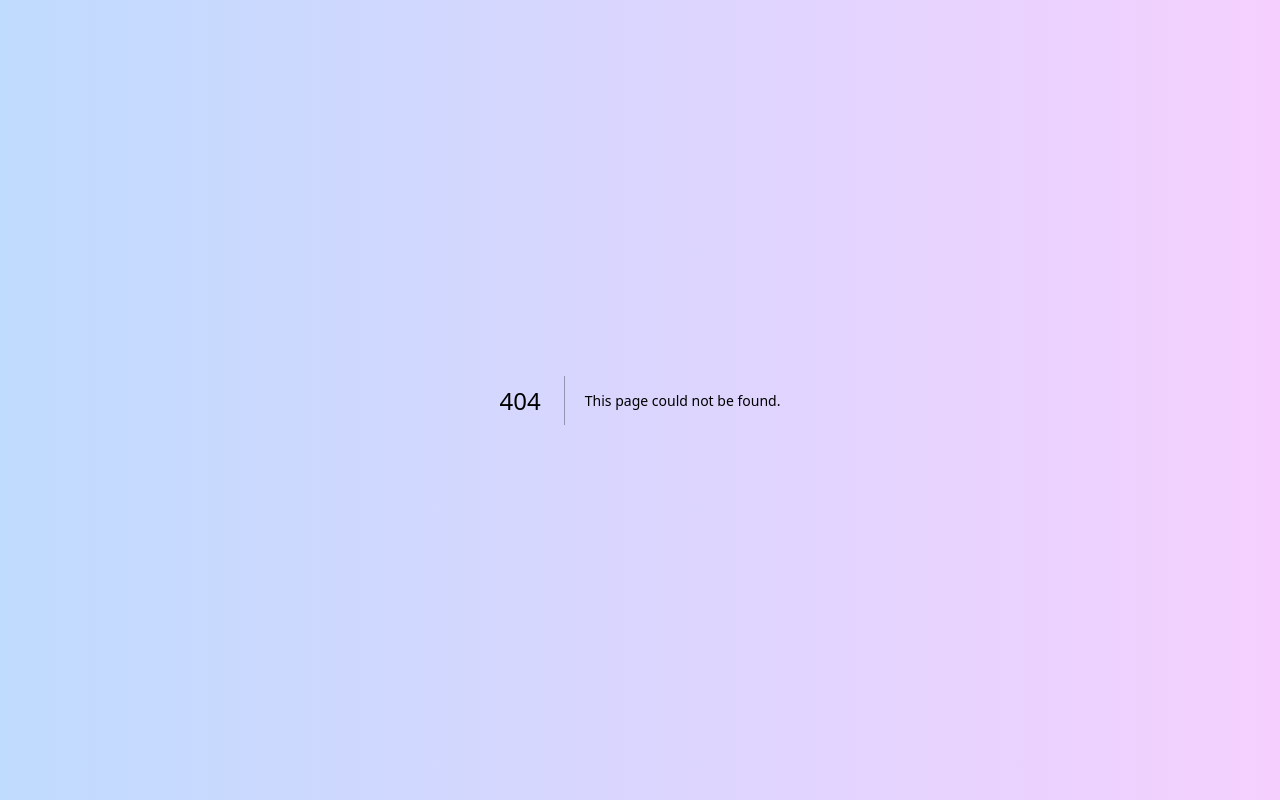
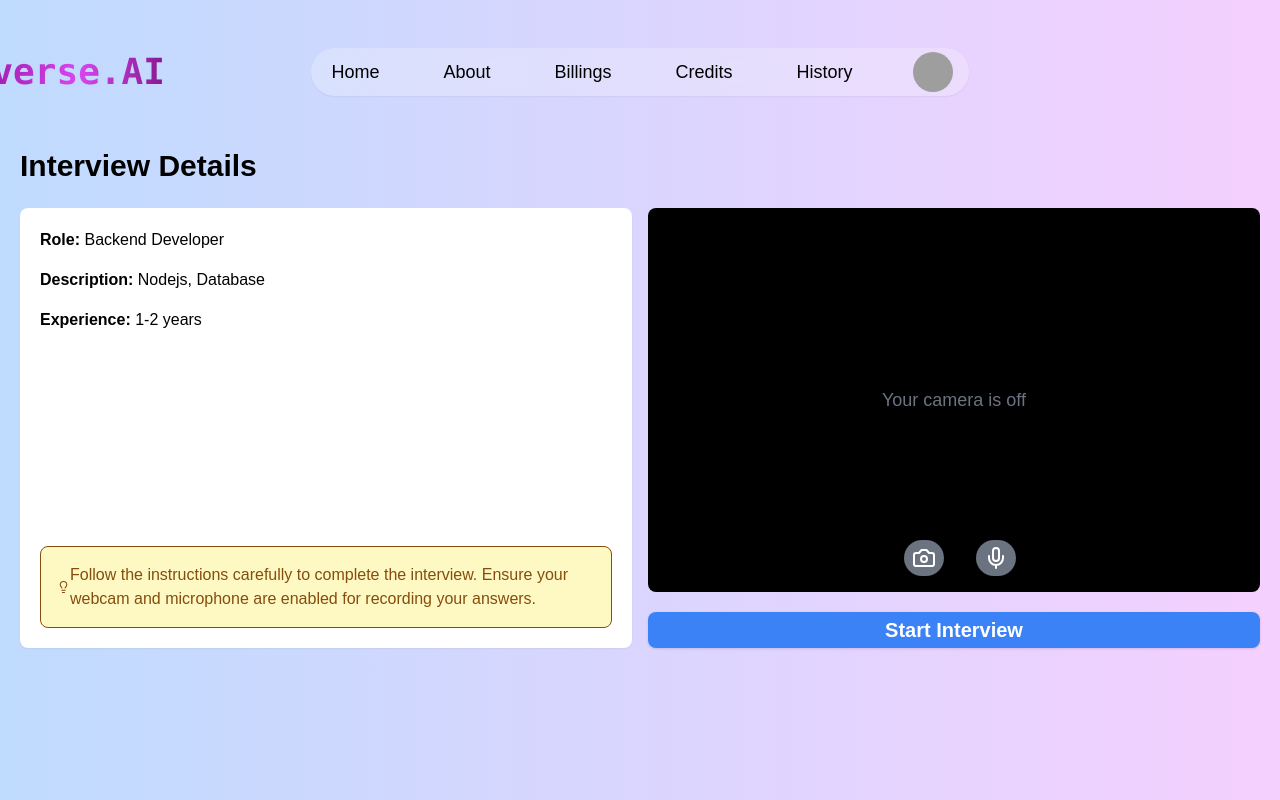
Before and after one commit to chandan-chaudhary/verse-ai, a Next.js app: page /dashboard/interview/1 in a window 1280 px wide. Before the commit this address had no page. Built offline with nearby package versions, Linux system fonts and the light colour scheme; no server answers; sample sign-in values are in the browser's storage; grey boxes are pictures that could not be loaded.

Commit message:
fixed build issue

```diff
--- a/package.json
+++ b/package.json
@@ -17,7 +17,7 @@
     "@langchain/core": "^0.3.36",
     "@prisma/client": "^6.0.1",
     "@radix-ui/react-avatar": "^1.1.1",
-    "@radix-ui/react-dialog": "^1.1.2",
+    "@radix-ui/react-dialog": "^1.1.6",
     "@radix-ui/react-icons": "^1.3.0",
     "@radix-ui/react-label": "^2.1.1",
     "@radix-ui/react-menubar": "^1.1.2",
--- /dev/null
+++ b/src/app/dashboard/interview/[interviewId]/page.tsx
@@ -0,0 +1,81 @@
+'use client';
+
+import React, { useState, useEffect } from 'react';
+import axios from 'axios';
+import { useRouter, useSearchParams } from 'next/navigation';
+import { Button } from '@/components/ui/button';
+import UserMediaControl from '../_components/UserMediaControl';
+import { Lightbulb } from 'lucide-react';
+
+type Interview = {
+    id: string;
+    role: string;
+    description: string;
+    experience: string;
+};
+
+const Page = () => {
+    const router = useRouter();
+    const searchParams = useSearchParams();
+    const interviewId = searchParams.get('interviewId');
+    const [interview, setInterview] = useState<Interview | null>(null);
+    const [loading, setLoading] = useState<boolean>(false);
+    useEffect(() => {
+        async function fetchInterview() {
+            setLoading(true);
+            try {
+                const response = await axios.get(`/api/interviews/${interviewId}`);
+                if (!response.data) throw new Error('Interview not found');
+                if (response.data && response.status === 200) {
+                    setInterview(response.data);
+                }
+            } catch (error) {
+                console.error(error);
+            } finally {
+                setLoading(false);
+            }
+        }
+        fetchInterview();
+    }, [interviewId]);
+
+
+
+
+
+    if (loading) {
+        return <div>Loading...</div>;
+    }
+
+    return (
+        <main className="p-5 max-w-7xl mx-auto ">
+            <h1 className="text-3xl font-bold mb-6">Interview Details</h1>
+            <div className='grid grid-cols-1 lg:grid-cols-2 gap-4 '>
+                <div className='flex flex-col justify-between rounded-lg shadow-sm bg-white p-5'>
+                    <div className="flex flex-col gap-y-4">
+                        <p><strong>Role:</strong>   {interview?.role || 'Backend Developer'}</p>
+                        <p><strong>Description:</strong> {interview?.description || 'Nodejs, Database'}</p>
+                        <p><strong>Experience:</strong> {interview?.experience || '1-2 years'}</p>
+                    </div>
+
+                    <div className="bg-yellow-100 text-yellow-800 border border-yellow-800 p-4 rounded-lg flex items-center">
+                        <Lightbulb className="" />
+                        <span>Follow the instructions carefully to complete the interview. Ensure your webcam and microphone are enabled for recording your answers.</span>
+                    </div>
+
+                </div>
+
+                <div className="flex flex-col gap-y-5">
+                    <UserMediaControl />
+                    <Button
+                        className="bg-blue-500 hover:bg-blue-600 text-white px-4 py-2 rounded-lg"
+                        onClick={() => router.push(`/dashboard/interview/${interviewId}/start-interview`)}
+                    >
+                        Start Interview
+                    </Button>
+                </div>
+            </div>
+        </main>
+    );
+};
+
+export default Page;
--- a/src/app/dashboard/interview/_components/UserMediaControl.tsx
+++ b/src/app/dashboard/interview/_components/UserMediaControl.tsx
@@ -63,6 +63,7 @@ export default function UserMediaControl() {
     recognition.onresult = (event: SpeechRecognition) => {
       for (let i = event.resultIndex; i < event.results.length; ++i) {
         if (event.results[i].isFinal) {
+          console.log('Final transcript: ', event.results[i][0].transcript);
           setTranscript(prev => prev + event.results[i][0].transcript);
         }
       }
@@ -125,10 +126,14 @@ export default function UserMediaControl() {
           </Button>
         </div>
       </div>
-      <div className="mt-4">
-        <h2>Transcript:</h2>
-        <p>{transcript}</p>
-      </div>
+      {
+        transcript && (
+          <div className="mt-4">
+            <h2>Transcript:</h2>
+            <p>{transcript}</p>
+          </div>
+        )
+      }
     </div>
   );
 }
--- a/src/app/dashboard/interview/page.tsx
+++ b/src/app/dashboard/interview/page.tsx
@@ -6,7 +6,7 @@ import { PlayIcon, PlusIcon } from 'lucide-react';
 import React, { useState } from 'react';
 import { Card } from '@/components/ui/card';
 import { useRouter } from 'next/navigation';
-import axios from 'axios';
+// import axios from 'axios';
 
 import { Form, FormField, FormItem, FormLabel, FormControl, FormMessage } from "@/components/ui/form";
 import { Input } from "@/components/ui/input";
@@ -15,7 +15,7 @@ import { Textarea } from "@/components/ui/textarea";
 import { z } from 'zod';
 import { useForm } from 'react-hook-form';
 import { zodResolver } from '@hookform/resolvers/zod';
-import { useSession } from 'next-auth/react';
+// import { useSession } from 'next-auth/react';
 
 interface InterviewData {
   id: number;
@@ -39,7 +39,7 @@ export default function InterviewPage() {
   const [interviewData, setInterviewData] = useState<InterviewData[]>([]);
   const router = useRouter();
 
-  const { data: session } = useSession();
+  // const { data: session } = useSession();
 
   const form = useForm<z.infer<typeof formDataSchema>>({
     resolver: zodResolver(formDataSchema),
@@ -52,21 +52,27 @@ export default function InterviewPage() {
 
   const onSubmit = async (values: z.infer<typeof formDataSchema>) => {
     console.log(values);
+    setInterviewData([]);
 
     setLoading(true);
-    try {
-      const response = await axios.post(`/api/interview-prep?userId=${session?.user?.id}`, values);
-      if (!response) throw new Error('Failed to submit the form');
-      if (response.status === 200 && response.data) {
-        console.log(response.data);
-        setInterviewData(response.data);
-      }
-    } catch (error) {
-      console.error(error);
-    } finally {
+    setTimeout(() => {
+      closeDialog();
       setLoading(false);
-      setIsOpen(false); // Close the dialog after submitting the form
-    }
+      router.push(`/dashboard/interview/${1}`);
+    }, 2000);
+    // try {
+    //   const response = await axios.post(`/api/interview-prep?userId=${session?.user?.id}`, values);
+    //   if (!response) throw new Error('Failed to submit the form');
+    //   if (response.status === 200 && response.data) {
+    //     console.log(response.data);
+        // setInterviewData(response.data);
+    //   }
+    // } catch (error) {
+    //   console.error(error);
+    // } finally {
+    //   setLoading(false);
+    //   setIsOpen(false); // Close the dialog after submitting the form
+    // }
   };
 
   const openDialog = () => setIsOpen(true);
@@ -97,7 +103,7 @@ export default function InterviewPage() {
     <main className='w-full'>
       <div className='w-full flex flex-col text-5xl gap-y-3 py-5'>
         <h3>Ai Mock Interview</h3>
-      <p className="text-lg ">Prepare for your dream job with our mock interview platform. Practice and improve your skills to ace your next interview!</p>
+        <p className="text-lg ">Prepare for your dream job with our mock interview platform. Practice and improve your skills to ace your next interview!</p>
       </div>
 
 
--- /dev/null
+++ b/src/components/Modal.tsx
@@ -0,0 +1,28 @@
+import {
+    Dialog,
+    DialogContent,
+    DialogDescription,
+    DialogHeader,
+    DialogTitle,
+} from "@/components/ui/dialog"
+
+
+interface ModalProps {
+    children: React.ReactNode;
+    isOpen: boolean;
+    onChange: () => void;
+}
+
+export default function Modal({ children, isOpen, onChange }: ModalProps) {
+    return (
+        <Dialog open={isOpen} onOpenChange={onChange}>
+            <DialogContent>
+                <DialogHeader>
+                    <DialogTitle>Dialog Title</DialogTitle>
+                    <DialogDescription>Dialog Description</DialogDescription>
+                </DialogHeader>
+                <div>{children}</div>
+            </DialogContent>
+        </Dialog>
+    )
+}
```
Also changed, not shown: 1 other file (tests, documents, lock files or other folders).
